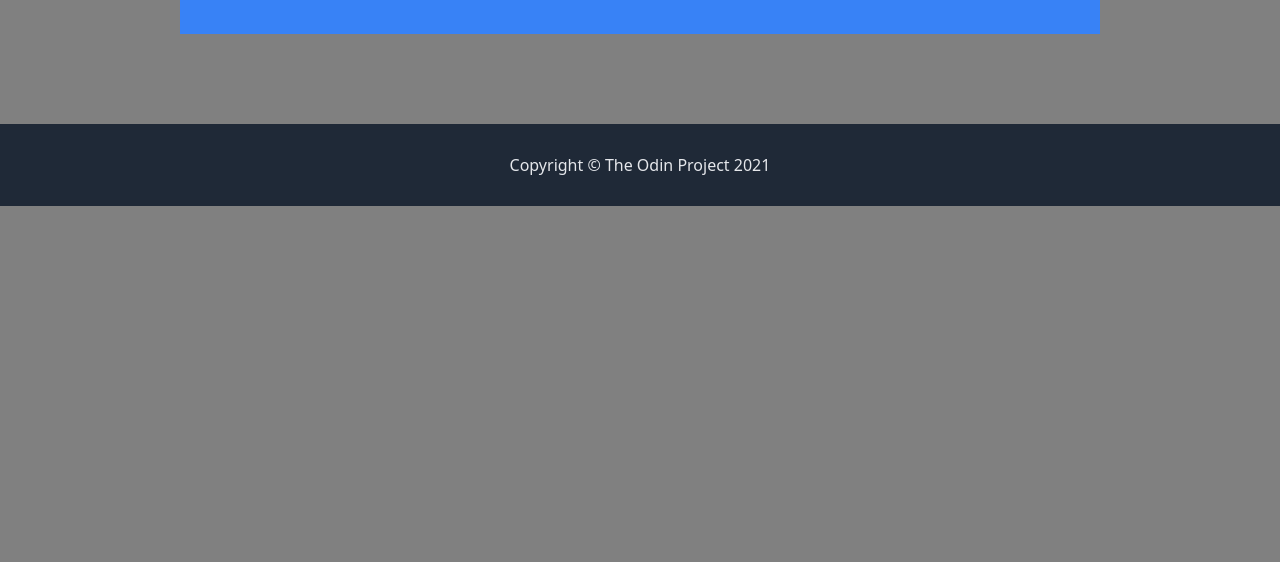
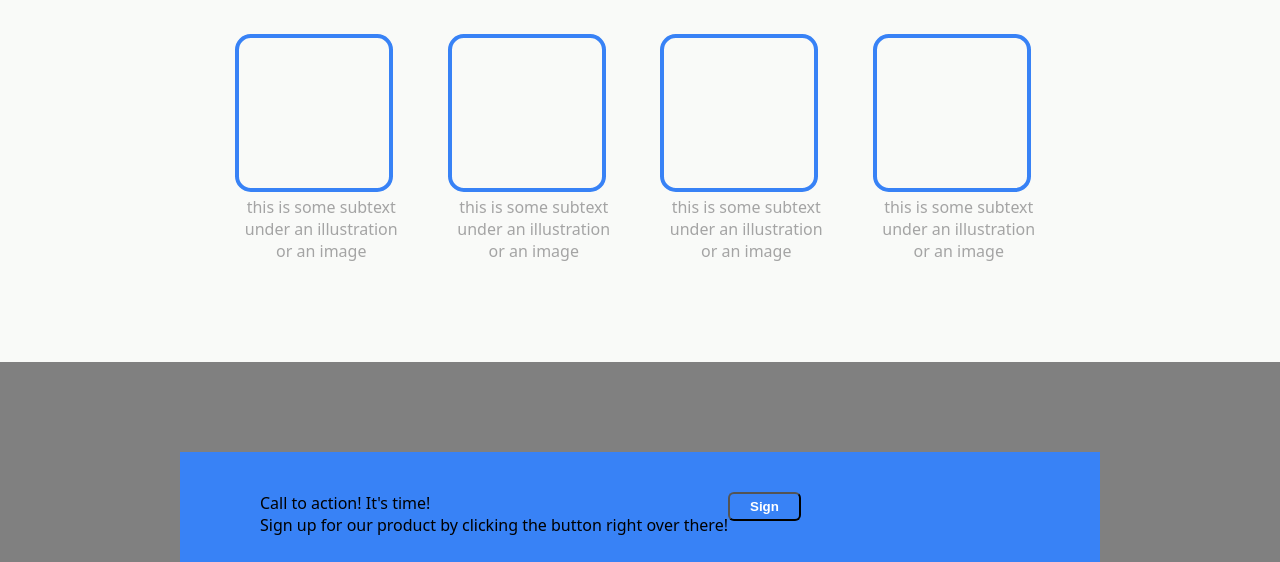
Before and after one commit to abhishek-z2/landing-page, a plain HTML site: page index.html in a window 1280 px wide. Shown: the part 680-1242 px from the top of the page. Before the commit the page ends 886 px from the top, so only its background shows below. Drawn offline with Linux system fonts and the light colour scheme.

Commit message:
create random information page

```diff
--- a/index.html
+++ b/index.html
@@ -38,7 +38,38 @@
 
         </div>
     </div>
-    <div class="page two"></div>
+    <div class="page two">
+        <div class="main-content">
+            <h1>some random information</h1>
+            <div class="images-box">
+                <div class="image-box">
+                    <div class="images"></div>
+                    <span class="subtext">this is some subtext under an illustration or
+                        an image
+                    </span>
+                </div>
+                <div class="image-box">
+                    <div class="images"></div>
+                    <span class="subtext">this is some subtext under an illustration or
+                        an image
+                    </span>
+                </div>
+                <div class="image-box">
+                    <div class="images"></div>
+                    <span class="subtext">this is some subtext under an illustration or
+                        an image
+                    </span>
+                </div>
+                <div class="image-box">
+                    <div class="images"></div>
+                    <span class="subtext">this is some subtext under an illustration or
+                        an image
+                    </span>
+                </div>
+
+            </div>
+        </div>
+    </div>
     <div class="page three"></div>
 
     <!-- CTA -->
--- a/style.css
+++ b/style.css
@@ -108,6 +108,46 @@ button{
 
 }
 
+/* page two */
+.two{
+    display: flex;
+    align-items: center;
+    justify-content: center;
+    background-color: #F9FAF8;
+    padding: 100px;
+}
+.two .main-content{
+    display: flex;
+    /* background-color: pink; */
+    flex-direction: column;
+    align-items: center;
+    margin: auto 20px;
+}
+.two .subtext{
+
+    color: #a4a4a4;
+    display: block;
+    text-align: center;
+    margin-top: 4px;
+
+}
+
+h1{
+    margin-bottom: 50px;
+    font-weight: bolder;
+}
+.images-box{
+    display: flex;
+    gap:40px;
+
+}
+.images{
+    height: 150px;
+    width: 150px;
+    border: 4px solid #3882f6 ;
+    border-radius: 10%;
+    /* background-color: aqua; */
+}
 
 /* CTA */
 .cta-box{
```
